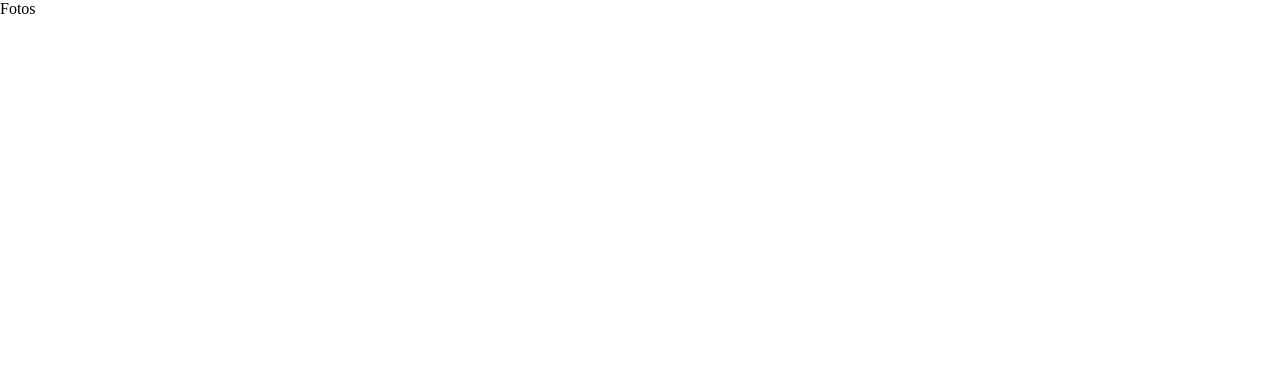
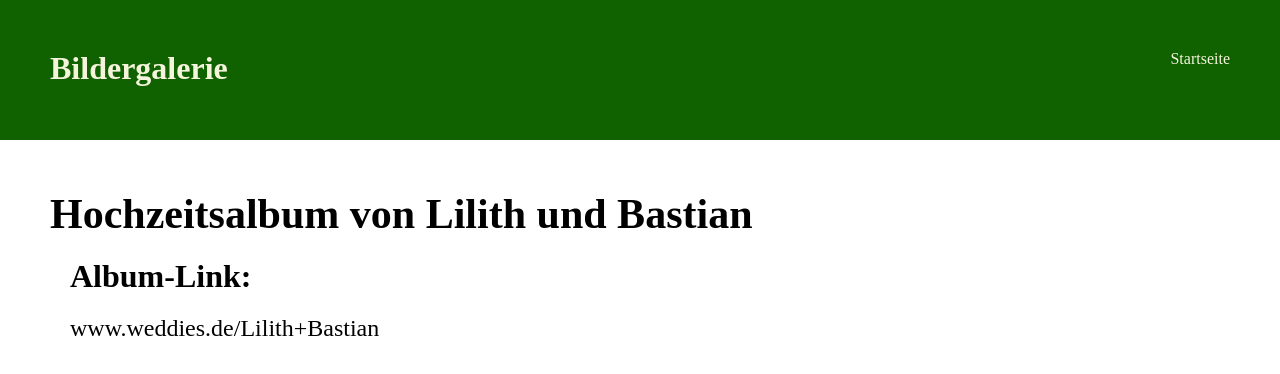
Before and after one commit to Jonasbrother299/Hochzeit, a React (Vite) app: page /PostWeddingSite in a window 1280 px wide. Shown: the top 374 px of the page. Built offline with nearby package versions, Linux system fonts and the light colour scheme.

Commit message:
Text changes + link on new site

```diff
--- a/src/screens/Home.jsx
+++ b/src/screens/Home.jsx
@@ -35,7 +35,7 @@ const Home = () => {
       <div className="App">
         <h1 className="hero__title">Bastian & Lilith</h1>
         {/* <h2 className="hero__title__date"> 23-25.8.2024</h2> */}
-        <h2 className="hero__title__Rückmeldung">Bald ist es soweit. Wetter sieht spannend aus. Wir haben ein paar Infos aktualisiert. Wir freuen uns auf euch. </h2>
+        <h2 className="hero__title__Rückmeldung">Die Hochzeit liegt hinter uns, und wir möchten uns herzlich bei euch bedanken, dass ihr diesen besonderen Tag mit uns geteilt habt. Es war unvergesslich! Am Mittwoch gibt es noch weitere Informationen, also schaut gerne nochmal vorbei.</h2>
         <div className="hero__background"></div>
         <Navbar />
       </div>
--- a/src/screens/Infos.jsx
+++ b/src/screens/Infos.jsx
@@ -40,7 +40,7 @@ const Infos = () => {
                 <li> Datum: 23.-25.8.2024</li>
                 <li>
                   Location: Uhlandhof (Uhlandhof 1; 73110 Hattenhofen) <br/>
-                  <a target="_blank"  className="link"href="https://www.google.com/maps/place/Uhlandhof+1,+73110+Hattenhofen/@48.658989,9.5633567,17z/data=!3m1!4b1!4m6!3m5!1s0x4799a2b0ccab9485:0xd6022570cb58c59b!8m2!3d48.658989!4d9.565937!16s%2Fg%2F11cplcg1kb?entry=ttu">
+                  <a target="_blank"  className="link" href="https://www.google.com/maps/place/Uhlandhof+1,+73110+Hattenhofen/@48.658989,9.5633567,17z/data=!3m1!4b1!4m6!3m5!1s0x4799a2b0ccab9485:0xd6022570cb58c59b!8m2!3d48.658989!4d9.565937!16s%2Fg%2F11cplcg1kb?entry=ttu">
                      Google Maps
                   </a>
                   <span>&#8203;</span> (Achtung: Google Maps führt falsch. Kurz vor Hattenhofen links abbiegen(Uhlandhofschild mit Luftballons))
--- a/src/screens/PostWeddingSite.jsx
+++ b/src/screens/PostWeddingSite.jsx
@@ -1,7 +1,24 @@
 import React from 'react'
+import { Link } from "react-router-dom";
+import transition from "../transition";
+import "../styles/components/Bilder.css";
 
-export default function PostWeddingSite()  {
+const PostWeddingSite = () => {
+
   return (
-    <div>Fotos</div>
+    <>
+    <div className="grid__header">
+    <h1>Bildergalerie</h1>
+    <Link to="/" className="ButtonToHome">
+      Startseite
+    </Link>
+  </div>
+  <div className='albumLinkContainer'>
+   <h2>Hochzeitsalbum von Lilith und Bastian</h2>
+   <h3>Album-Link:</h3>
+   <p><a target="_blank" href='www.weddies.de/Lilith+Bastian'>www.weddies.de/Lilith+Bastian</a></p>
+  </div>
+  </>
   )
 }
+export default transition(PostWeddingSite);
--- /dev/null
+++ b/src/styles/components/Bilder.css
@@ -0,0 +1,22 @@
+.albumLinkContainer {
+    margin: 50px;
+
+}
+.albumLinkContainer h2 {
+   font-size: 42px;
+
+}
+.albumLinkContainer h3 {
+    font-size: 32px;
+    margin: 20px;
+ }
+
+ .albumLinkContainer a {
+    margin: 20px;
+    font-size: 24px;
+    color: black;
+ }
+ .albumLinkContainer a:hover {
+    font-size: 24px;
+    color: rgb(0, 68, 215);
+ }
--- a/src/styles/main.css
+++ b/src/styles/main.css
@@ -87,7 +87,7 @@ body,
 .hero__title__Rückmeldung {
     transition: 0.5s;
     position: absolute;
-    font-size: 40px;
+    font-size: 32px;
     text-align: center;
     display: flex;
     justify-content: center;
@@ -100,6 +100,12 @@ body,
     z-index: 3;
 }
 @media (max-width: 1200px) {
+    .hero__title__Rückmeldung {
+        font-size: 24px;
+    }
+ }
+
+@media (max-width: 700px) {
     .hero__title{
         transition: 0.5s;
      font-size: 42px;
@@ -111,8 +117,8 @@ body,
     }
     .hero__title__Rückmeldung {
         transition: 0.5s;
-        font-size: 28px;
-        width: 400px;
+        font-size: 14px;
+        width: 320px;
         z-index: 3;
     }
  }
```
